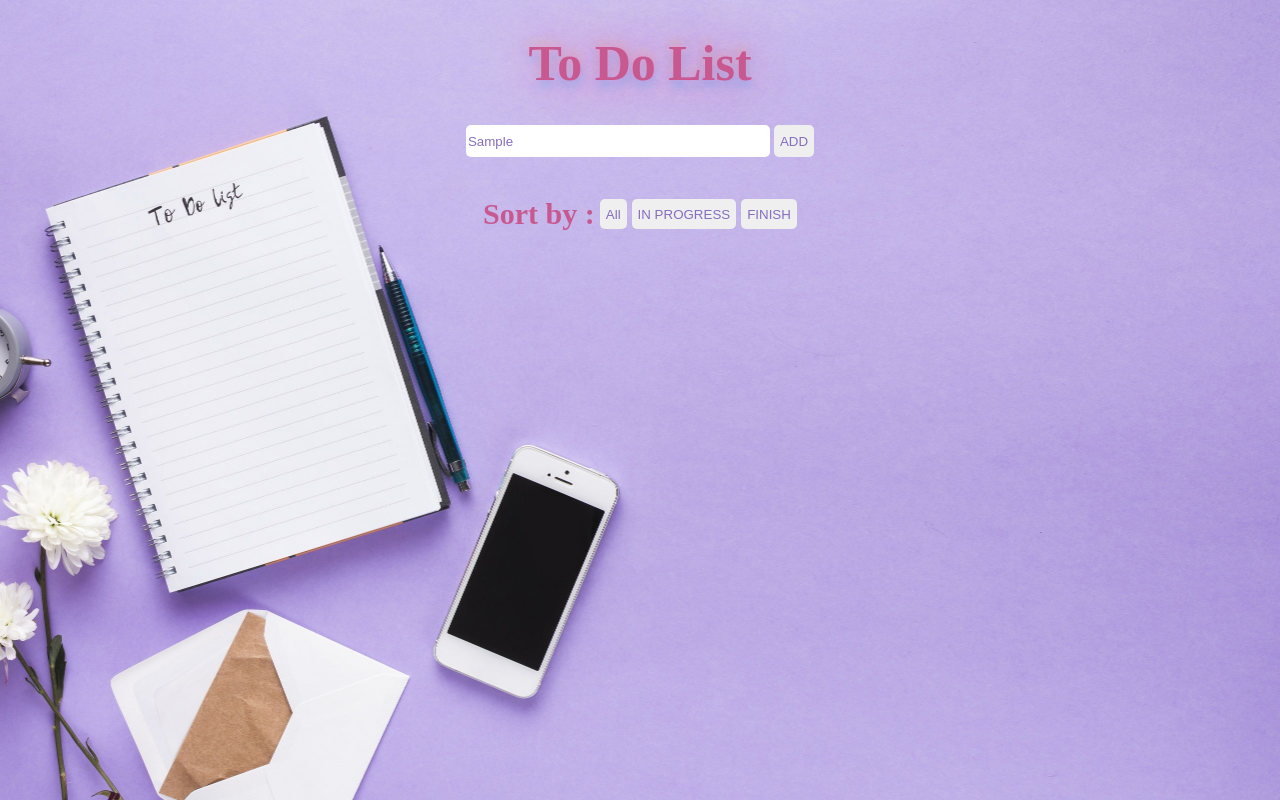
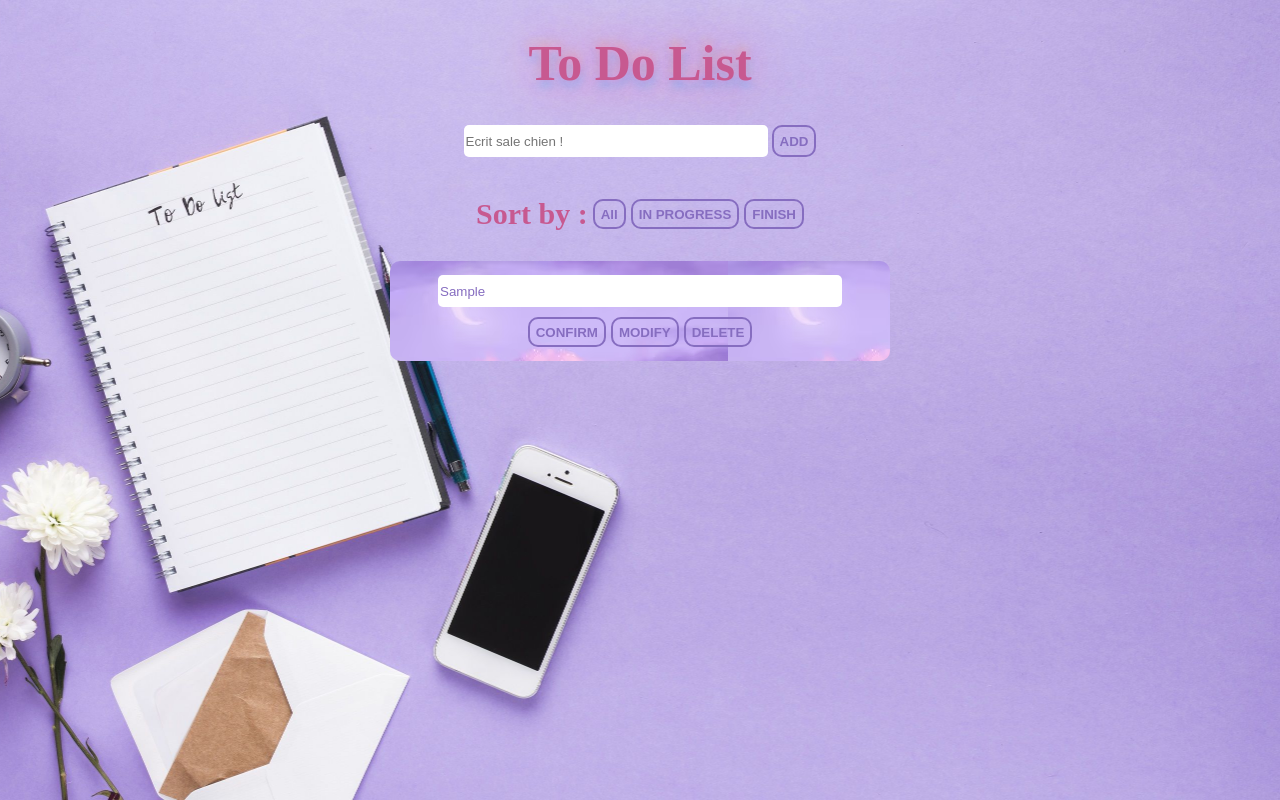
Before and after one commit to yassin170/To-Do-List, a plain HTML site: page index.html in a window 1280 px wide. Both pictures are taken after typing "Sample" into the empty fields and a click on the button "ADD". Drawn offline with Linux system fonts and the light colour scheme.

Commit message:
supprimer

```diff
--- a/index.html
+++ b/index.html
@@ -12,7 +12,7 @@
 
     <div class="todo">
         <div class="createTask">
-            <input type="text" name="Input" id="task" style="width: 300px; height: 30px; border: none; border-radius: 5px; color: rgb(134, 109, 192);">
+            <input placeholder="Ecrit sale chien !" type="text" name="Input" id="input" style="width: 300px; height: 30px; border: none; border-radius: 5px; color: rgb(134, 109, 192);">
             <button id="btnAdd" class="sortBtn" style="height: 32px;">
                 ADD
             </button>
@@ -34,10 +34,22 @@
         </div>
     </div>
 
-
-
-
-
+    <section id="list">
+        <!-- <div class="box">
+            <input type="text" name="Input" class="taskImportant" style="width: 400px; height: 30px; border: none; border-radius: 5px; color: rgb(134, 109, 192);">
+            <div class="choice">
+                <button class="btnChoice" id="btnConfirm">
+                    CONFIRM
+                </button>
+                <button class="btnChoice" id="btnModify">
+                    MODIFY
+                </button>
+                <button class="btnChoice" id="btnDelete">
+                    DELETE
+                </button>
+            </div>
+        </div> -->
+    </section>
 
 
     <script src="./public/js/main.js"></script>
--- a/public/css/style.css
+++ b/public/css/style.css
@@ -78,11 +78,126 @@ h1 {
     height: 30px;
     border: none;
     border-radius: 5px;
+    position: relative;
+    display: inline-block;
+    text-align: center;
+    text-decoration: none;
+    font-weight: bold;
+    color: rgb(134, 109, 192);
+    background: transparent;
+    cursor: pointer;
+    transition: ease-out 0.5s;
+    border: 2px solid rgb(134, 109, 192);
+    border-radius: 10px;
+    box-shadow: inset 0 0 0 0 rgb(134, 109, 192);
+}
+
+.sortBtn:hover {
+    color: white;
+    box-shadow: inset 0 -100px 0 0 rgb(134, 109, 192);
+}
+
+.sortBtn:active {
+    transform: scale(0.9);
+}
+
+
+#list {
+    display: flex;
+    flex-direction: column;
+    gap: 10px;
+}
+
+.taskImportant {
+    width: 400px;
+    height: 30px;
+    border: none;
+    border-radius: 5px;
     color: rgb(134, 109, 192);
 }
 
-.sortBtn:hover {
-    background-color: rgb(134, 109, 192);
+.box {
+    background-image: url(../src/img/bgpurpletask.avif);
+    border-radius: 10px;
+    height: 100px;
+    width: 500px;
+    display: flex;
+    flex-direction: column;
+    align-items: center;
+    justify-content: center;
+    gap: 10px;
+}
+
+.choice {
+    display: flex;
+    gap: 5px;
+}
+
+.btnChoice {
+    height: 30px;
     border: none;
-    color: white;
+    border-radius: 5px;
+    position: relative;
+    display: inline-block;
+    text-align: center;
+    text-decoration: none;
+    font-weight: bold;
+    color:  rgb(134, 109, 192);
+    background: transparent;
+    cursor: pointer;
+    transition: ease-out 0.5s;
+    border: 2px solid  rgb(134, 109, 192);
+    border-radius: 10px;
+    box-shadow: inset 0 0 0 0  rgb(134, 109, 192);
 }
+
+
+.btnChoice:hover {
+    color: rgb(255, 255, 255);
+    box-shadow: inset 0 -100px 0 0  rgb(134, 109, 192);
+}
+
+.sortBtn:active {
+    transform: scale(0.9);
+}
+
+#btnConfirm {
+    color:  rgb(134, 109, 192);
+    box-shadow: inset 0 0 0 0  rgb(134, 109, 192);
+    border: 2px solid  rgb(134, 109, 192);
+}
+
+#btnConfirm:hover {
+    color: rgb(255, 255, 255);
+    box-shadow: inset 0 -100px 0 0  rgb(116, 192, 109);
+    border: 2px solid  rgb(116, 192, 109);
+}
+
+#btnModify {
+    color:  rgb(134, 109, 192);
+    box-shadow: inset 0 0 0 0  rgb(134, 109, 192);
+    border: 2px solid  rgb(134, 109, 192);
+}
+
+#btnModify:hover {
+    color: rgb(255, 255, 255);
+    box-shadow: inset 0 -100px 0 0  rgb(75, 69, 195);
+    border: 2px solid  rgb(75, 69, 195);
+}
+
+#btnDelete {
+    color:  rgb(134, 109, 192);
+    box-shadow: inset 0 0 0 0  rgb(134, 109, 192);
+    border: 2px solid  rgb(134, 109, 192);
+}
+
+#btnDelete:hover {
+    color: rgb(255, 255, 255);
+    box-shadow: inset 0 -100px 0 0  rgb(210, 68, 68);
+    border: 2px solid  rgb(210, 68, 68);
+}
+
+
+/* .box:first-child {
+    display: none;
+} */
--- a/public/js/main.js
+++ b/public/js/main.js
@@ -0,0 +1,77 @@
+let btnAdd = document.getElementById("btnAdd");
+let input = document.getElementById("input");
+let box = document.querySelector(".box");
+let list = document.getElementById("list");
+let task = document.querySelector(".taskImportant");
+
+
+function addTask () {
+    let box = document.createElement("div");
+    box.classList.add("box");
+    list.appendChild(box);
+
+    let task = document.createElement("input");
+    task.classList.add("taskImportant");
+    box.appendChild(task);
+
+    let choice = document.createElement("div");
+    choice.classList.add("choice");
+    box.appendChild(choice);
+
+    let btnConfirm = document.createElement("button");
+    btnConfirm.classList.add("btnChoice");
+    btnConfirm.setAttribute("id", "btnConfirm");
+    choice.appendChild(btnConfirm);
+    btnConfirm.innerText = "CONFIRM";
+
+    let btnModify = document.createElement("button");
+    btnModify.classList.add("btnChoice");
+    btnModify.setAttribute("id", "btnModify");
+    choice.appendChild(btnModify);
+    btnModify.innerText = "MODIFY";
+
+    let btnDelete = document.createElement("button");
+    btnDelete.classList.add("btnChoice");
+    btnDelete.setAttribute("id", "btnDelete");
+    choice.appendChild(btnDelete);
+    btnDelete.innerText = "DELETE";
+
+    task.value = input.value;
+    input.value = "";
+};
+
+
+btnAdd.addEventListener("click", () => {
+    if (input.value == "") {
+        return false;
+    } else {
+        addTask();
+    }
+});
+
+function supprimer(params) {
+
+}
+
+
+
+
+// btnAdd.addEventListener('click', ()=>{
+    // if (input.value == "") {
+    //     return false;
+    // };
+    // newBox = box.cloneNode(true);
+    // list.appendChild(newBox);
+    // task.value = input.value;
+    // input.value = "";
+// });
+
+// input.addEventListener("keydown", (ev) => {
+//     if (input.value == "") {
+//         return false;
+//     };
+//     if (ev.key == 'Enter'){
+//         newBox = box.cloneNode(true);
+//         list.appendChild(newBox);
+//         input.value = ""
+// }});
```
Also changed, not shown: public/src/img/bgpurpletask.avif (added).
